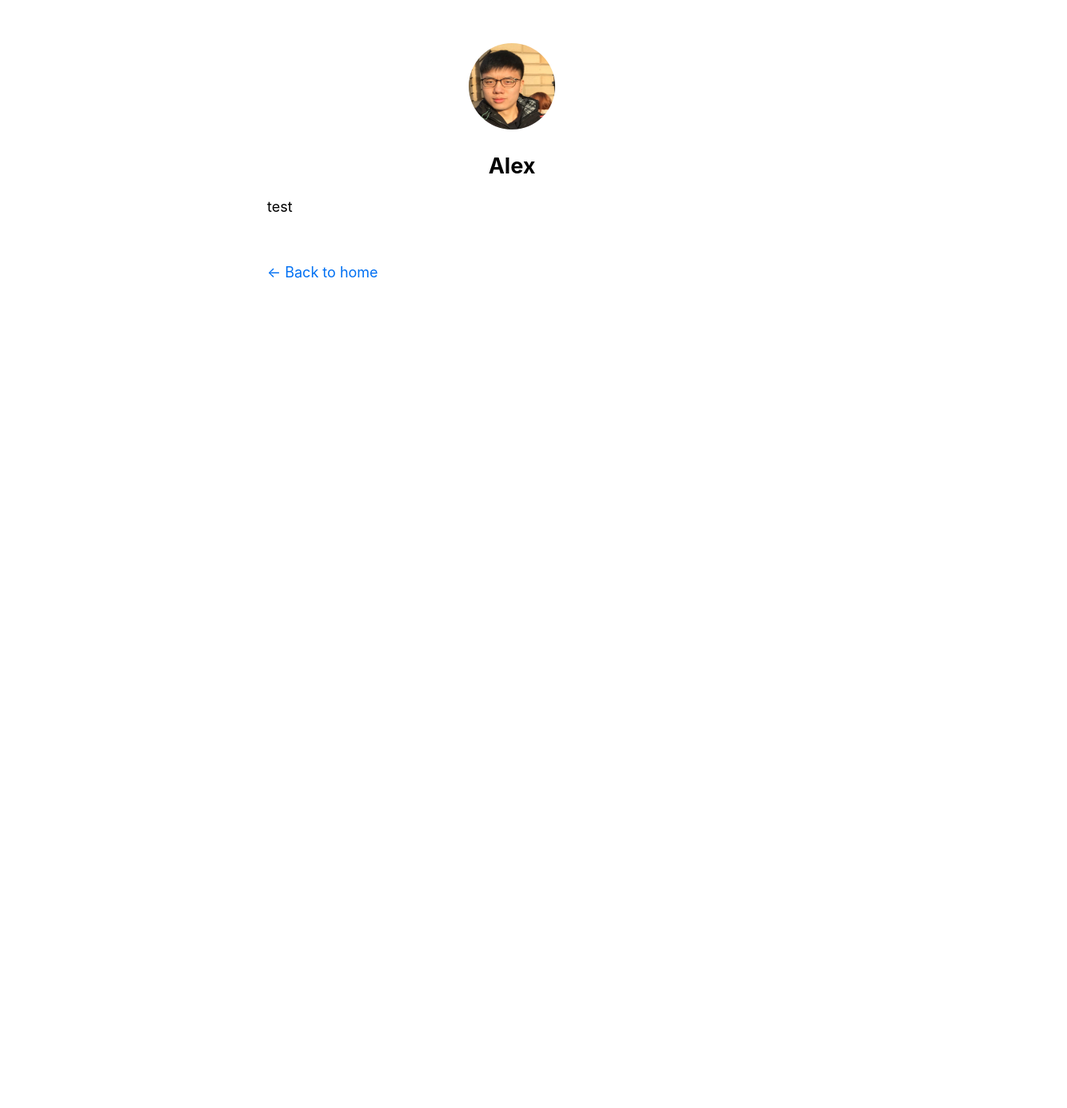
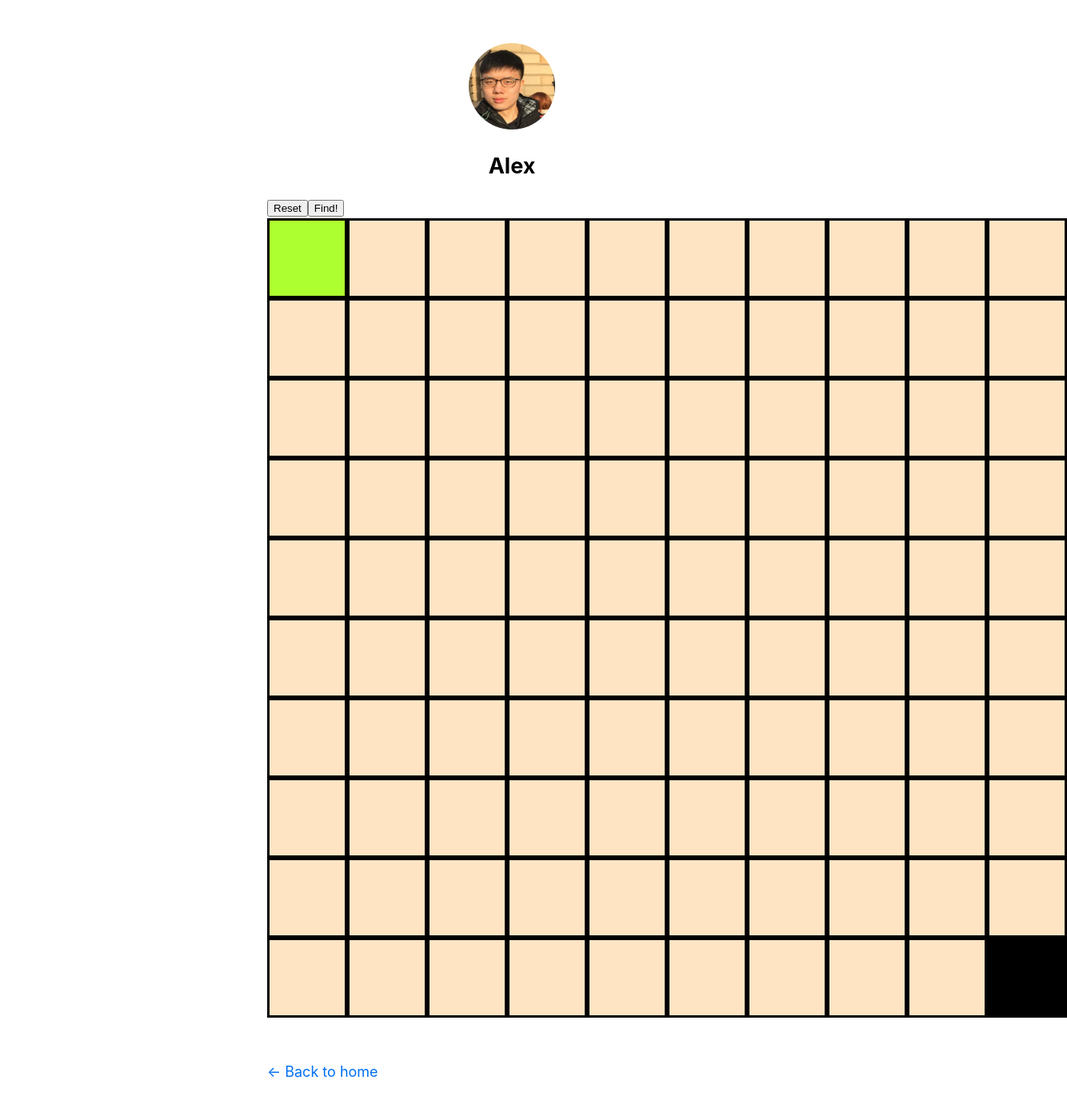
Before and after one commit to heiheihang/nextjs-blog, a Next.js app: page /projects/shortest-path in a window 1280 px wide. Shown: the top 1386 px of the page at 80% size, 1334 px wide, since content can reach past the window. Before the commit the page ends 800 px from the top, so only its background shows below. Built offline with nearby package versions, Linux system fonts and the light colour scheme.

Commit message:
updated grid

```diff
--- /dev/null
+++ b/components/grid.module.css
@@ -0,0 +1,33 @@
+.container {
+    display: grid;
+    grid-template-columns: repeat(10, 100px);
+    grid-template-rows: repeat(10, 100px);
+}
+
+.normal {
+    background-color: bisque;
+    width:100px;
+    height: 100px;
+    border: solid;
+}
+
+.hole {
+    background-color: red;
+    width:100px;
+    height: 100px;
+    border: solid;
+}
+
+.start {
+    background-color: greenyellow;
+    width:100px;
+    height: 100px;
+    border: solid;
+}
+
+.end {
+    background-color: black;
+    width:100px;
+    height: 100px;
+    border: solid;
+}
--- a/pages/projects/shortest-path.js
+++ b/pages/projects/shortest-path.js
@@ -2,17 +2,67 @@ import React, { useState } from 'react';
 import Layout, { siteTitle } from '../../components/layout'
 import Head from 'next/head'
 
+import styles from '../../components/grid.module.css'
+
+function ColorBox({ state }) {
+    if (state == 0) {
+        return <div className={styles.normal}></div>
+    } else if (state == 1) {
+        return <div className={styles.hole}></div>
+    }
+}
+
 export default function Path() {
-    const matrix = new Array(10).fill(0).map(() => new Array(10).fill(0));
-    const [grid, setGrid] = useState(matrix)
+    const arraySize = 10
+    const startingMatrix = new Array(arraySize).fill(0).map(() => new Array(arraySize).fill(0))
+    startingMatrix[0][0] = 2
+    startingMatrix[arraySize - 1][arraySize - 1] = 3
+    const [grid, setGrid] = useState(startingMatrix)
 
+    function Box({ state, row, col }) {
+        const [boxState, setBoxState] = useState(state)
+        //console.log(boxState)
+        if (boxState == 0) {   //default state
+            return <div onClick={() => {
+                setBoxState(1)
+                let newGrid = grid
+                newGrid[row][col] = 1
+                setGrid(newGrid)
+            }} className={styles.normal}></div>
+        } else if (boxState == 1) {  //blocked
+            return <div onClick={() => {
+                setBoxState(0)
+                let newGrid = grid
+                newGrid[row][col] = 0
+                setGrid(newGrid)
+            }} className={styles.hole}></div>
+        } else if (boxState == 2) {   //start
+            return <div className={styles.start}></div>
+        } else if (boxState == 3) {   //end
+            return <div className={styles.end}></div>
+        }
+    }
+
+    function ResetButton() {
+        return <button onClick={() => setGrid(startingMatrix)}>
+            Reset
+        </button>
+    }
+
+    function FindPathButton() {
+        return <button onClick={() => console.log(grid)}>
+            Find!
+    </button>
+    }
 
     return (
         <Layout>
             <Head>
                 <title>Shortest Path</title>
             </Head>
-            <div>test</div>
+            <ResetButton />
+            <FindPathButton />
+            <div className={styles.container}>{grid.map((row, colIndex) => <div key={colIndex}>{row.map((elem, rowIndex) => <Box key={rowIndex * 1000 + colIndex} state={elem} row={rowIndex} col={colIndex} />)}</div>)}</div>
         </Layout>
     )
 }
```
Also changed, not shown: components/grid.js (added, +30 -0 lines).
